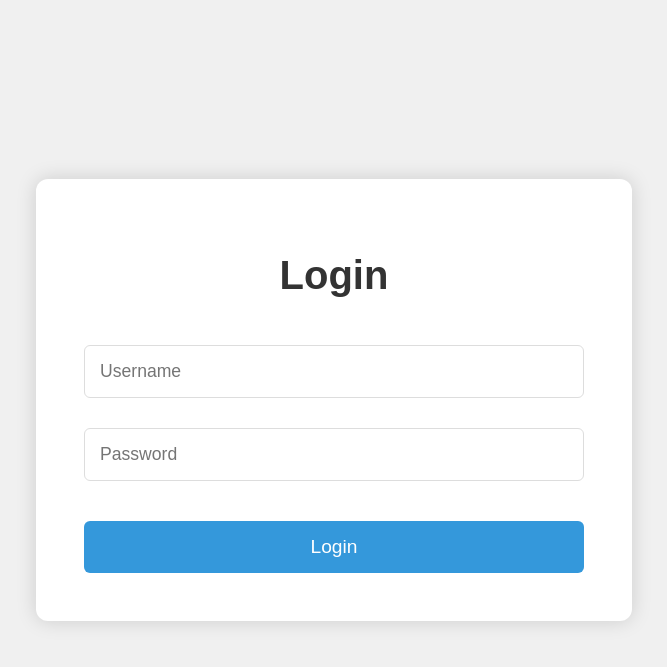
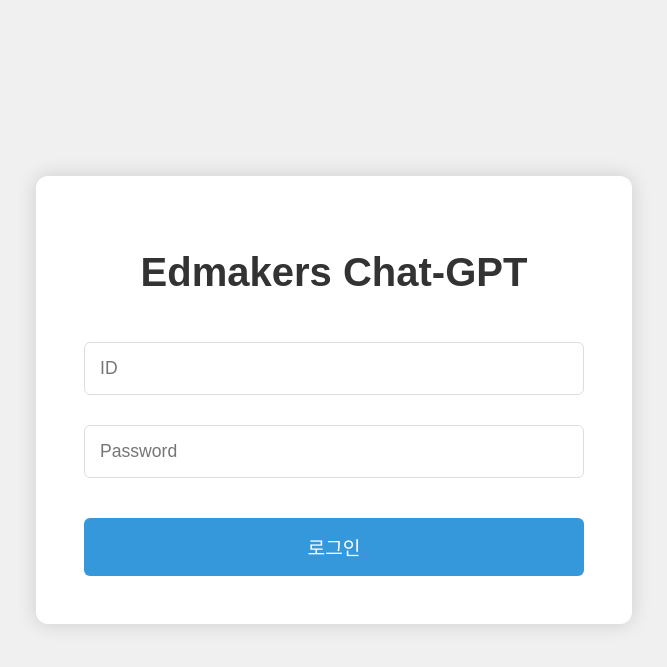
Before and after one commit to soomincd/flask, a Flask app: page / in a window 1280 px wide. Shown: the top 667 px of the page, without its empty margins (306-973 px from the left). Run offline with Flask 2, Linux system fonts and the light colour scheme.

Commit message:
Update login.html

```diff
--- a/templates/login.html
+++ b/templates/login.html
@@ -9,12 +9,12 @@
 </head>
 <body>
     <div class="container">
-        <h1>Login</h1>
+        <h1>Edmakers Chat-GPT</h1>
         <div id="flash-messages"></div>
         <form id="login-form">
-            <input type="text" name="username" placeholder="Username" required>
+            <input type="text" name="username" placeholder="ID" required>
             <input type="password" name="password" placeholder="Password" required>
-            <button type="submit">Login</button>
+            <button type="submit">로그인</button>
         </form>
     </div>
 
```
